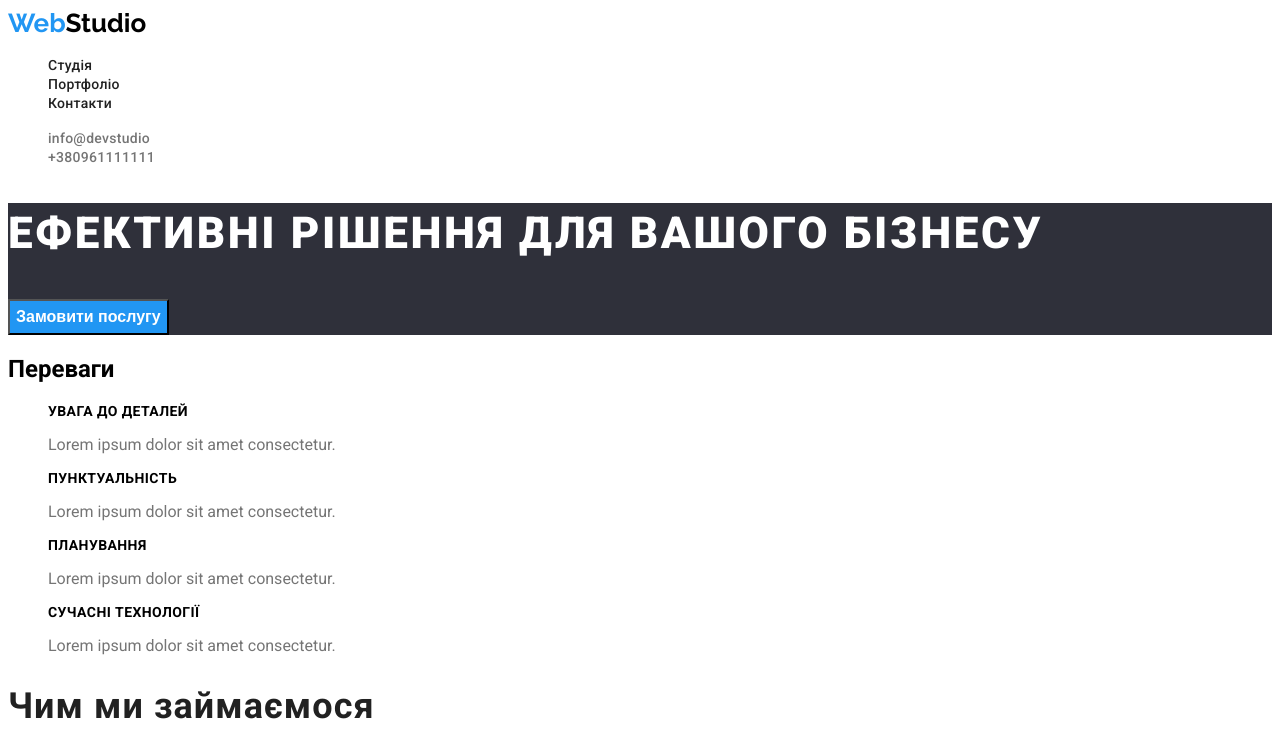
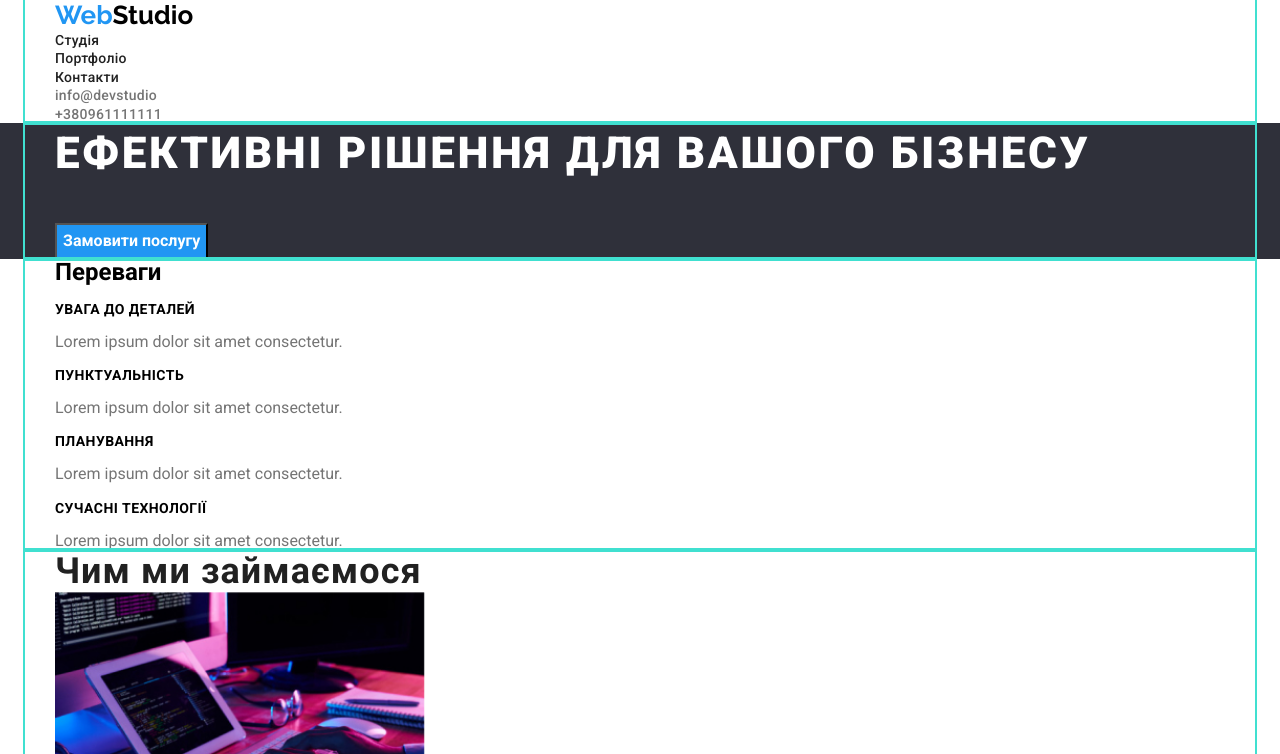
Before and after one commit to vilhota30/goit-markup-hw-02, a plain HTML site: page index.html in a window 1280 px wide. Shown: the top 754 px of the page. Drawn offline with nearby package versions, Linux system fonts and the light colour scheme.

Commit message:
Створює контейнери в кожній секції
Усуває пробіли між секціями

```diff
--- a/css/style.css
+++ b/css/style.css
@@ -35,8 +35,18 @@ body {
 }
 
 /*--------------- Навігація сайту----------*/
+.container {
+    margin-left: auto;
+    margin-right: auto;
+    width: 1230px;
+    padding-left: 30px;
+    padding-right: 30px;
+    outline: 2px solid turquoise;
+}
 .list {
     list-style: none;
+    padding: 0%;
+    margin: 0%;
 }
 
 .site-nav .link, .info-about .link {
@@ -44,6 +54,8 @@ color: var(--primary-text-color);
 font-family: 'Roboto' sans-serif;
 text-decoration: none;
 text-transform: none;
+margin-bottom: 0;
+margin-top: 0;
     font-weight: 500;
     font-size: 14px;
     line-height: calc(16/14);
@@ -63,6 +75,8 @@ text-transform: none;
 }
 /*------------------- Герой----------------------------------*/
 .hero-title {
+    margin-top: 0;
+    margin-bottom: 40px;
     color: var(--button-color) ;
     font-weight: 900;
         font-size: 44px;
@@ -89,6 +103,13 @@ text-transform: none;
         letter-spacing: 0.03em;
         text-transform: uppercase;
 }
+.title {
+    margin-top: 0px;
+    margin-bottom: 0px;
+}
+.last {
+    margin-bottom: 0px;
+}
 .benefits-line {
     list-style: none;
     color: var(--ptext-color);
@@ -99,6 +120,8 @@ text-transform: none;
 }
 
 .section-titlework {
+    margin-top: 0px;
+    margin-bottom: 0px;
     font-weight: 700;
         font-family: 'Roboto', sans-serif;
         font-size: 36px;
@@ -114,6 +137,8 @@ text-transform: none;
     list-style: none;
 }
 .section-titleabout {
+    margin-top: 0px;
+    margin-bottom: 0px;
 font-weight: 700;
     font-family: 'Roboto', sans-serif;
     font-size: 36px;
--- a/index.html
+++ b/index.html
@@ -11,39 +11,46 @@
     <link
         href="https://fonts.googleapis.com/css2?family=Raleway:wght@700&family=Roboto:wght@400;500;700;900&display=swap"
         rel="stylesheet">
+    <link rel="stylesheet" href="https://cdnjs.cloudflare.com/ajax/libs/modern-normalize/1.1.0/modern-normalize.min.css">
     <link rel="stylesheet" href="./css/style.css">
 </head>
 
 <body>
     <!--------------------------- Шапка------------------------>
     <header>
+    <div class="container">
         <nav>
         <a href=" " class="logo">Web<span class="logo-header">Studio</span></a>
-       <!---------------------------------Навігація------------------------>
+        <!-------------------Навігація------------------------->
         <ul class="site-nav link list">
             <li><a href=" " class="link">Студія</a></li>
             <li><a href="./portfolio.html" class="link">Портфоліо</a></li>
             <li><a href="   " class="link">Контакти</a></li>
         </ul>
-
-</nav>
-
         <ul class="info-about link list">
             <li><a href="mailto:info@devstudio" class="link">info@devstudio</a></li>
 
             <li><a href="tel:+380961111111" class="link">+380961111111</a></li>
         </ul>
 
+    </nav>
+ </div>
+
+
+
 </header>
 <!---------------------Герой------------------------>
 <main>
     <section class="hero">
+        <div class="container">
             <h1 class="hero-title">Ефективні рішення для вашого бізнесу</h1>
         <a href=""><button type="button" class="buttonpage">Замовити послугу</button></a>
+    </div>
     </section>
 
 <!-----------------------------Переваги------------------------------>
 <section class="section-title">
+    <div class="container">
         <h2 class="title">Переваги</h2>
     <ul class="benefits-line list">
         <li>
@@ -61,16 +68,16 @@
         </li>
         <li>
             <h3 class="line">Сучасні технології</h3>
-            <p>Lorem ipsum dolor sit amet consectetur.</p>
+            <p class="last">Lorem ipsum dolor sit amet consectetur.</p>
         </li>
     </ul>
+ </div>
 </section>
 
 <!------------------------- Чим ми займаємося-------------------------------->
 <section class="section">
+    <div class="container">
         <h2 class="section-titlework">Чим ми займаємося</h2>
-
-
     <ul class="project list">
         <li class="photo">
             <img src="./images/image2jpg/box1.jpg" alt="Руки на клавіатурі" width="370" height="294">
@@ -81,12 +88,12 @@
         <li class="photo">
             <img src="./images/image2jpg/box3.jpg" alt="Планшет в руках" width="370" height="294">
         </li>
-
     </ul>
-
+  </div>
 </section>
 <!---------------------Наша команда----------------------------------->
 <section class="section">
+    <div class="container">
         <h2 class="section-titleabout">Наша команда</h2>
 
     <ul class="employee list">
@@ -111,15 +118,17 @@
         <li>
             <img src="./images/image3/photo4.jpg" alt="Чоловік в окулярах" width="270" height="260">
             <h3 class="team-member">Михайло Єрмаков</h3>
-        <p class="work">UI Designer</p>
+            <p class="work last">UI Designer</p>
 
         </li>
 
     </ul>
+</div>
 </section>
    </main>
 <!--------------------------Підвал-------------------------------------->
 <footer class="adress-number ">
+    <div class="container">
          <a href=" " class="logo">Web<span class="logo-footer">Studio</span></a>
 
     <address>
@@ -136,7 +145,7 @@
 
         </ul>
     </address>
-
+ </div>
 </footer>
 
 </body>
```
Lines whose indentation alone changed are shown as unchanged.
